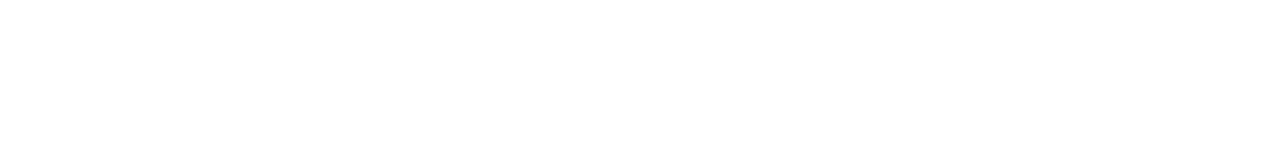
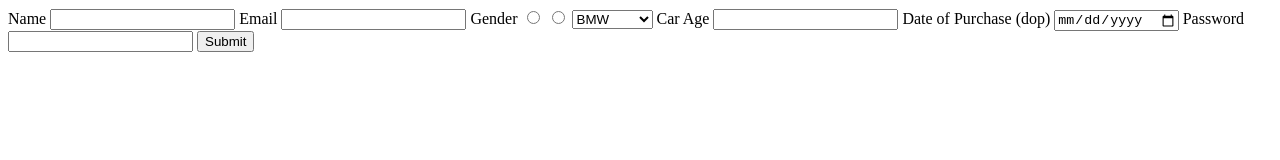
Before and after one commit to acciojob/car-insurance-form-reddy-sravan12, a website: page main.html in a window 1280 px wide. Drawn offline with Linux system fonts and the light colour scheme.

Commit message:
created a submission

```diff
--- a/main.html
+++ b/main.html
@@ -8,6 +8,27 @@
 
 <body>
 	<!-- the entire body must be written by student -->
+	<form method="POST">
+		<label for='name'>Name</label>
+		<input id='name' type='Text' required/>
+        <label for='email'>Email</label>
+		<input id='email' type='Email' required/>
+        <label >Gender</label>
+		<input  type='radio' required name='gender'/>
+		<input  type='radio' required name='gender'/>
+		<select id='cars'>
+			<option>BMW</option>
+			<option>Audi</option>
+			<option>Mercedez</option>
+		</select>
+        <label for='carage'>Car Age</label>
+		<input id='carage' type='Number' required/>
+        <label for='dop'>Date of Purchase (dop)</label>
+		<input id='dop' type='Date' required/>
+<label for='password'>Password</label>
+		<input id='password' type='Password' required/>
+  <button type="submit">Submit</button>
+	</form>
     <script type="text/javascript" src="./script.js">
 </script>
 
```
